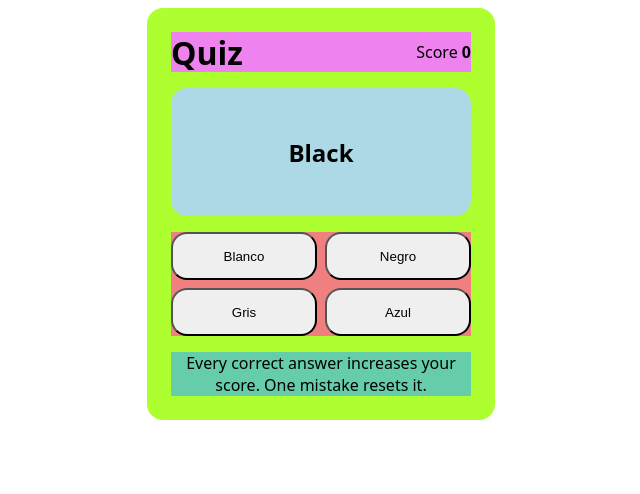
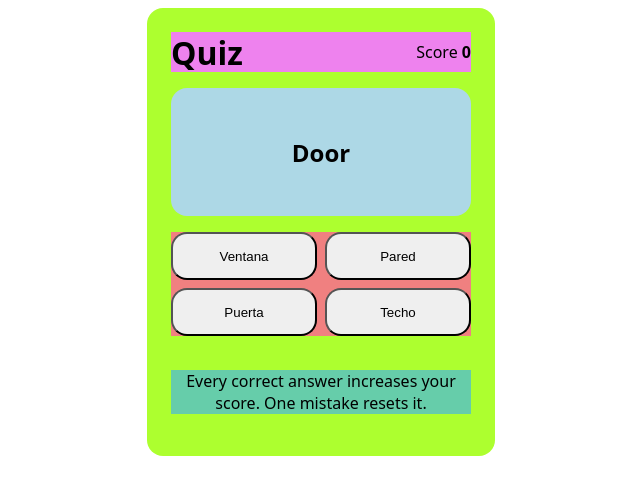
Before and after one commit to feliven/react-flashcard-quiz-coding2go, a React (Vite) app: page / in a window 1280 px wide. Shown: the top 494 px of the page, without its empty margins (319-959 px from the left). Built offline with nearby package versions, Linux system fonts and the light colour scheme.

Commit message:
cria estado finished para jogo

```diff
--- a/src/App.tsx
+++ b/src/App.tsx
@@ -14,7 +14,7 @@ function shuffle<T>(items: T[]): T[] {
 }
 
 function App() {
-  const [cards, _setCards] = useState(() => shuffle(flashcards));
+  const [cards, setCards] = useState(() => shuffle(flashcards));
   const [cardIndex, setCardIndex] = useState(0);
   const [score, setScore] = useState(0);
   const [selectedOption, setSelectedOption] = useState<string | null>(null);
@@ -38,7 +38,28 @@ function App() {
 
       setCardIndex(cardIndex + 1);
       setSelectedOption(null);
-    }, 1000);
+    }, 500);
+  }
+
+  function handleReset() {
+    setCards(shuffle(flashcards));
+    setCardIndex(0);
+    setScore(0);
+    setSelectedOption(null);
+    setFinished(false);
+  }
+
+  if (finished) {
+    return (
+      <main>
+        <div className="finished">
+          <h1>Game over!</h1>
+          <h2>Final score:</h2>
+          <h2>{score}</h2>
+          <button onClick={handleReset}>Start over</button>
+        </div>
+      </main>
+    );
   }
 
   return (
--- a/src/data.ts
+++ b/src/data.ts
@@ -1,60 +1,11 @@
 type Flashcard = { front: string; back: string; options: string[] };
 
 const flashcards: Flashcard[] = [
-  // Fruits
-  { front: "Apple", back: "Manzana", options: ["Naranja", "Manzana", "Fresa", "Sandía"] },
-  { front: "Banana", back: "Plátano", options: ["Uva", "Pera", "Plátano", "Limón"] },
-  { front: "Orange", back: "Naranja", options: ["Naranja", "Melocotón", "Piña", "Manzana"] },
-  { front: "Strawberry", back: "Fresa", options: ["Cereza", "Fresa", "Mango", "Sandía"] },
-  { front: "Watermelon", back: "Sandía", options: ["Melón", "Fresa", "Sandía", "Uva"] },
-  { front: "Grape", back: "Uva", options: ["Ciruela", "Pera", "Limón", "Uva"] },
-
-  // Animals
-  { front: "Dog", back: "Perro", options: ["Gato", "Perro", "Caballo", "Conejo"] },
-  { front: "Cat", back: "Gato", options: ["Gato", "Pájaro", "Ratón", "Perro"] },
-  { front: "Horse", back: "Caballo", options: ["Vaca", "Cerdo", "Oveja", "Caballo"] },
-  { front: "Bird", back: "Pájaro", options: ["Pez", "Pájaro", "Tortuga", "Gato"] },
-  { front: "Fish", back: "Pez", options: ["Pez", "Serpiente", "Rana", "Pájaro"] },
-  { front: "Rabbit", back: "Conejo", options: ["Ratón", "Conejo", "Zorro", "Lobo"] },
-
-  // Colors
-  { front: "Red", back: "Rojo", options: ["Azul", "Verde", "Rojo", "Amarillo"] },
-  { front: "Blue", back: "Azul", options: ["Azul", "Morado", "Negro", "Blanco"] },
-  { front: "Green", back: "Verde", options: ["Rosa", "Verde", "Gris", "Marrón"] },
-  { front: "Yellow", back: "Amarillo", options: ["Naranja", "Rojo", "Amarillo", "Verde"] },
-  { front: "Black", back: "Negro", options: ["Blanco", "Negro", "Gris", "Azul"] },
-  { front: "White", back: "Blanco", options: ["Blanco", "Negro", "Rosa", "Amarillo"] },
-
-  // Family
-  { front: "Mother", back: "Madre", options: ["Hermana", "Tía", "Madre", "Abuela"] },
-  { front: "Father", back: "Padre", options: ["Padre", "Hermano", "Tío", "Abuelo"] },
-  { front: "Brother", back: "Hermano", options: ["Primo", "Hermano", "Hijo", "Tío"] },
-  { front: "Grandmother", back: "Abuela", options: ["Abuela", "Madre", "Tía", "Prima"] },
-
-  // Food & drink
-  { front: "Bread", back: "Pan", options: ["Queso", "Arroz", "Pan", "Carne"] },
-  { front: "Water", back: "Agua", options: ["Leche", "Agua", "Jugo", "Vino"] },
-  { front: "Milk", back: "Leche", options: ["Leche", "Café", "Té", "Agua"] },
-  { front: "Cheese", back: "Queso", options: ["Huevo", "Queso", "Mantequilla", "Pan"] },
-  { front: "Rice", back: "Arroz", options: ["Frijoles", "Pasta", "Arroz", "Papa"] },
-
-  // Household & everyday objects
   { front: "House", back: "Casa", options: ["Casa", "Calle", "Ciudad", "Escuela"] },
   { front: "Table", back: "Mesa", options: ["Silla", "Cama", "Mesa", "Puerta"] },
   { front: "Chair", back: "Silla", options: ["Mesa", "Silla", "Ventana", "Cama"] },
   { front: "Book", back: "Libro", options: ["Lápiz", "Libro", "Papel", "Cuaderno"] },
   { front: "Door", back: "Puerta", options: ["Ventana", "Pared", "Puerta", "Techo"] },
-
-  // Greetings & basics
-  { front: "Hello", back: "Hola", options: ["Adiós", "Hola", "Gracias", "Por favor"] },
-  { front: "Thank you", back: "Gracias", options: ["Gracias", "De nada", "Perdón", "Hola"] },
-  {
-    front: "Please",
-    back: "Por favor",
-    options: ["Lo siento", "Por favor", "Buenas noches", "Hasta luego"],
-  },
-  { front: "Goodbye", back: "Adiós", options: ["Adiós", "Hola", "Bienvenido", "Gracias"] },
-  { front: "Yes", back: "Sí", options: ["No", "Tal vez", "Sí", "Nunca"] },
 ];
 
 export default flashcards;
--- a/src/index.css
+++ b/src/index.css
@@ -5,6 +5,7 @@ body {
 main {
   background-color: greenyellow;
   width: min(300px, 100vw);
+  height: min(400px, 100vh);
   margin: auto;
   padding: 1.5rem;
   border-radius: 1rem;
@@ -92,3 +93,19 @@ header {
   text-align: center;
   margin: auto;
 }
+
+.finished {
+  background-color: gold;
+  display: flex;
+  flex-direction: column;
+  align-items: center;
+  margin: 1rem;
+  height: min(calc(400px - 2rem), calc(100vh - 2rem));
+
+  button {
+    height: 3rem;
+    width: 10rem;
+    border-radius: 1rem;
+    margin: auto;
+  }
+}
```
